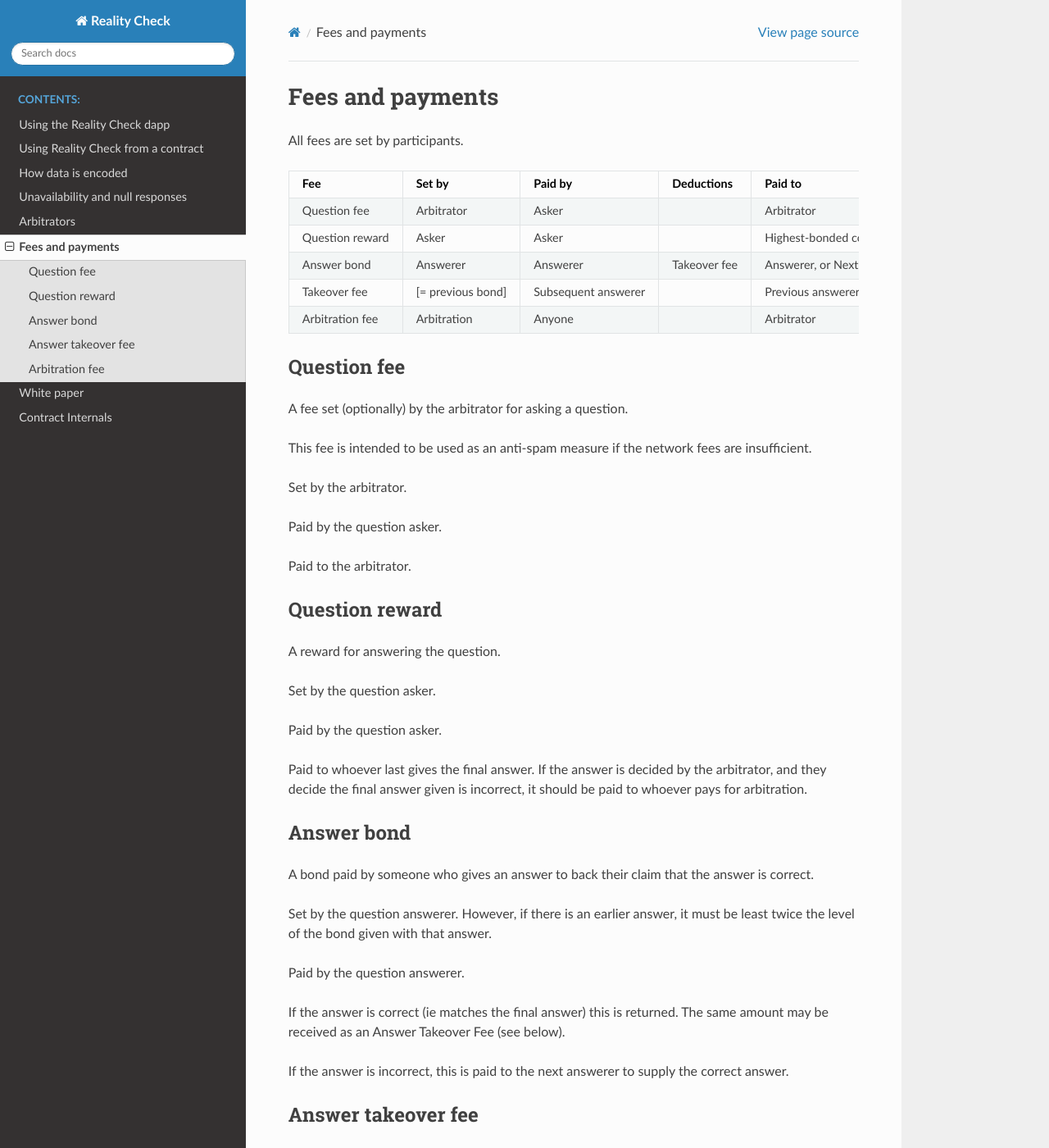
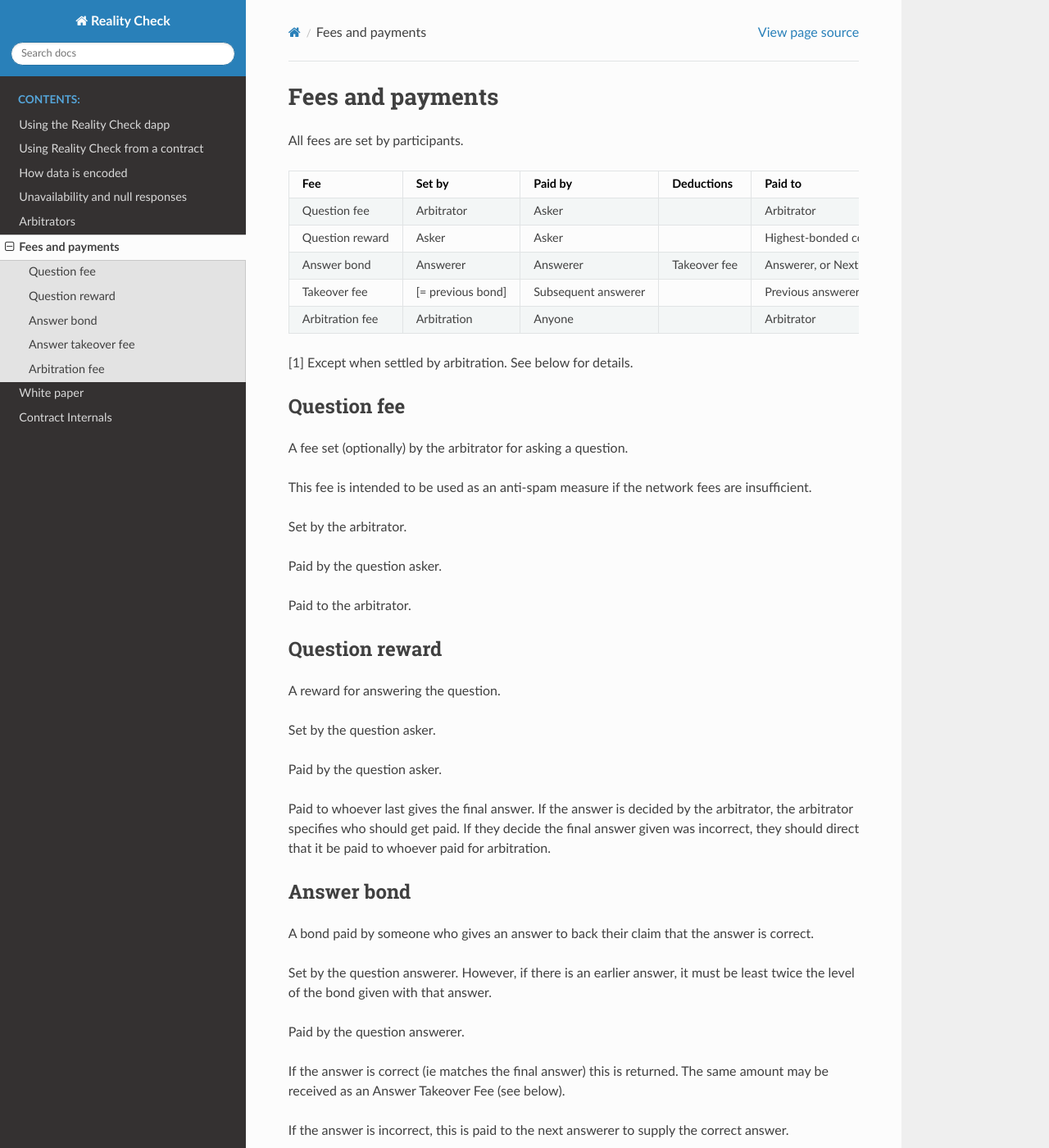
Before and after one commit to realitio/realitio-dapp, a Sphinx documentation site: the page built from docs/fees.rst, in a window 1280 px wide and 1400 px high. Shown: the whole window at 82% size. Built offline with Sphinx 7.4.7 and the Read the Docs theme 2.0.0, drawn with Linux system fonts in a browser that asks for light colours.

Commit message:
Be more precise in explaining how rewards get assigned if a question goes to arbitration

```diff
--- a/docs/fees.rst
+++ b/docs/fees.rst
@@ -12,11 +12,13 @@
 Fee             Set by            Paid by             Deductions   Paid to
 =============== ================= =================== ============ ========================================
 Question fee    Arbitrator        Asker                            Arbitrator
-Question reward Asker             Asker                            Highest-bonded correct answerer
+Question reward Asker             Asker                            Highest-bonded correct answerer [1]
 Answer bond     Answerer          Answerer            Takeover fee Answerer, or Next correct answerer
 Takeover fee    [= previous bond] Subsequent answerer              Previous answerer
 Arbitration fee Arbitration       Anyone                           Arbitrator
 =============== ================= =================== ============ ========================================
+
+[1] Except when settled by arbitration. See below for details.
 
 Question fee
 ------------
@@ -40,7 +42,7 @@
 
 Paid by the question asker.
 
-Paid to whoever last gives the final answer. If the answer is decided by the arbitrator, and they decide the final answer given is incorrect, it should be paid to whoever pays for arbitration.
+Paid to whoever last gives the final answer. If the answer is decided by the arbitrator, the arbitrator specifies who should get paid. If they decide the final answer given was incorrect, they should direct that it be paid to whoever paid for arbitration.
 
 Answer bond
 -----------
```
